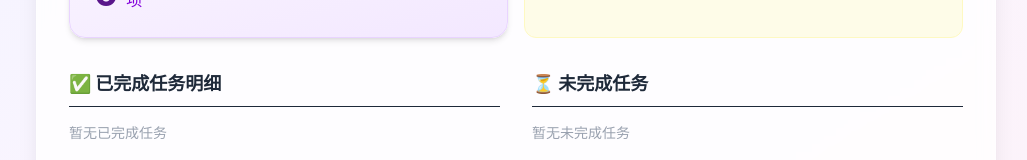
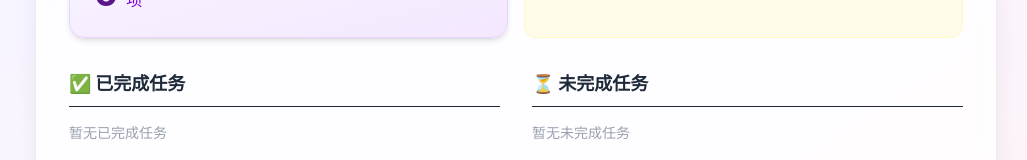
Before and after one commit to Jiaxin20/my-todo-app, a React (Vite) app: page / in a window 1280 px wide. Both pictures are taken after a click on the button "月度汇总". Shown: the part 457-617 px from the top of the page, without its empty margins (124-1151 px from the left). Built offline with nearby package versions, Linux system fonts and the light colour scheme.

Commit message:
删除明细字段

```diff
--- a/src/App.jsx
+++ b/src/App.jsx
@@ -601,7 +601,7 @@ export default function App() {
 
               <div className="grid grid-cols-1 md:grid-cols-2 gap-8">
                 <div>
-                  <h3 className="text-lg font-bold mb-4 text-gray-800 border-b pb-2">✅ 已完成任务明细</h3>
+                  <h3 className="text-lg font-bold mb-4 text-gray-800 border-b pb-2">✅ 已完成任务</h3>
                   <div className="space-y-3 max-h-96 overflow-y-auto pr-2">
                     {getDataByMonth(selectedMonth).filteredTasks.filter(t => t.completed).length === 0 ?
                       <p className="text-gray-400 text-sm">暂无已完成任务</p> :
```
